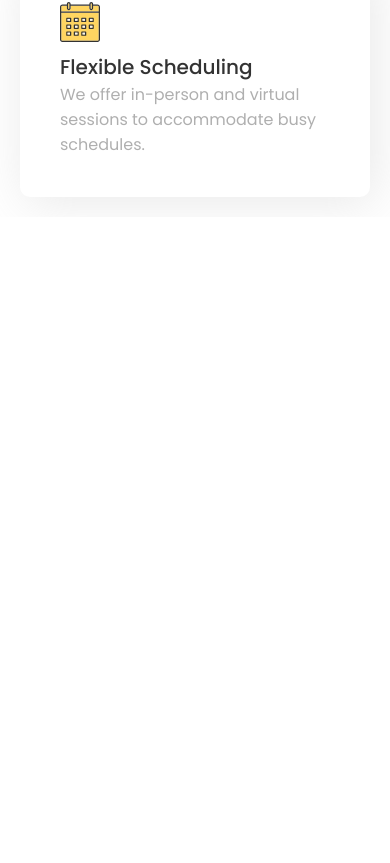
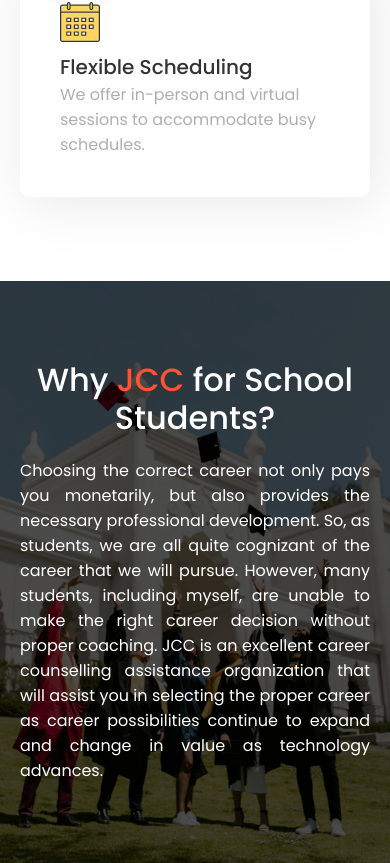
Before and after one commit to patilmanas04/JCC-Website, a React (Vite) app in the folder Client/: page / in a window 390 px wide. Shown: the part 5592-6455 px from the top of the page. Before the commit the page ends 5809 px from the top, so only its background shows below. Built offline with nearby package versions, Linux system fonts and the light colour scheme.

Commit message:
Complete the Why JCC for School Students Section and make it responsive

```diff
--- a/Client/src/App.jsx
+++ b/Client/src/App.jsx
@@ -6,6 +6,7 @@
 import About from './components/About/Index'
 import Services from './components/Services/Index'
 import Benefits from './components/Benefits/Index'
+import JCCForStudents from './components/JCCForStudents/Index'
 
 function App() {
 	return (
@@ -16,6 +17,7 @@
 			<About />
 			<Services />
 			<Benefits />
+			<JCCForStudents />
 		</ThemeProvider>
 		</>
 	)
--- /dev/null
+++ b/Client/src/components/JCCForStudents/Index.jsx
@@ -0,0 +1,17 @@
+import React from 'react'
+import { JCCForStudentsWrapper, JCCForStudentsContent, JCCForStudentsTitle, JCCForStudentsDescription, Span } from './JCCForStudentsElements'
+
+const JCCForStudents = () => {
+    return (
+        <JCCForStudentsWrapper>
+            <JCCForStudentsContent>
+                <JCCForStudentsTitle>Why <Span>JCC</Span> for School Students?</JCCForStudentsTitle>
+                <JCCForStudentsDescription>
+                    Choosing the correct career not only pays you monetarily, but also provides the necessary professional development. So, as students, we are all quite cognizant of the career that we will pursue. However, many students, including myself, are unable to make the right career decision without proper coaching. JCC is an excellent career counselling assistance organization that will assist you in selecting the proper career as career possibilities continue to expand and change in value as technology advances.
+                </JCCForStudentsDescription>
+            </JCCForStudentsContent>
+        </JCCForStudentsWrapper>
+    )
+}
+
+export default JCCForStudents
--- /dev/null
+++ b/Client/src/components/JCCForStudents/JCCForStudentsElements.jsx
@@ -0,0 +1,73 @@
+import styled from "styled-components"
+import WhyJCCForStudentsBackgroundImage from '../../assets/why_jcc_for_students.jpg'
+
+export const JCCForStudentsWrapper = styled.section`
+    margin-top: 4rem;
+    width: 100%;
+    display: flex;
+    justify-content: center;
+    align-items: center;
+    padding: 10rem 40px;
+    background-image: url(${WhyJCCForStudentsBackgroundImage});
+    background-size: cover;
+    background-position: center;
+    background-repeat: no-repeat;
+    background-attachment: fixed;
+    position: relative;
+
+    &::before {
+        content: '';
+        position: absolute;
+        top: 0;
+        left: 0;
+        right: 0;
+        bottom: 0;
+        background-color: rgba(0, 0, 0, 0.7); /* Adjust the opacity as needed */
+        z-index: 1;
+    }
+
+    & > * {
+        position: relative;
+        z-index: 2;
+    }
+
+    @media screen and (max-width: 768px){
+        padding: 5rem 20px;
+    }
+`
+
+export const JCCForStudentsContent = styled.div`
+    max-width: 1200px;
+    width: 100%;
+    display: flex;
+    flex-direction: column;
+    justify-content: center;
+    align-items: center;
+    text-align: center;
+`
+
+export const JCCForStudentsTitle = styled.h1`
+    font-size: 48px;
+    font-weight: 500;
+    color: ${({ theme }) => theme.background};
+    line-height: 1.2;
+
+    @media screen and (max-width: 768px){
+        font-size: 32px;
+    }
+`
+
+export const Span = styled.span`
+    color: ${({ theme }) => theme.accent};
+`
+
+export const JCCForStudentsDescription = styled.p`
+    font-size: 20px;
+    color: ${({ theme }) => theme.background};
+    margin-top: 20px;
+
+    @media screen and (max-width: 768px){
+        font-size: 16px;
+        text-align: justify;
+    }
+`
```
Also changed, not shown: Client/src/assets/why_jcc_for_students.jpg (added).
